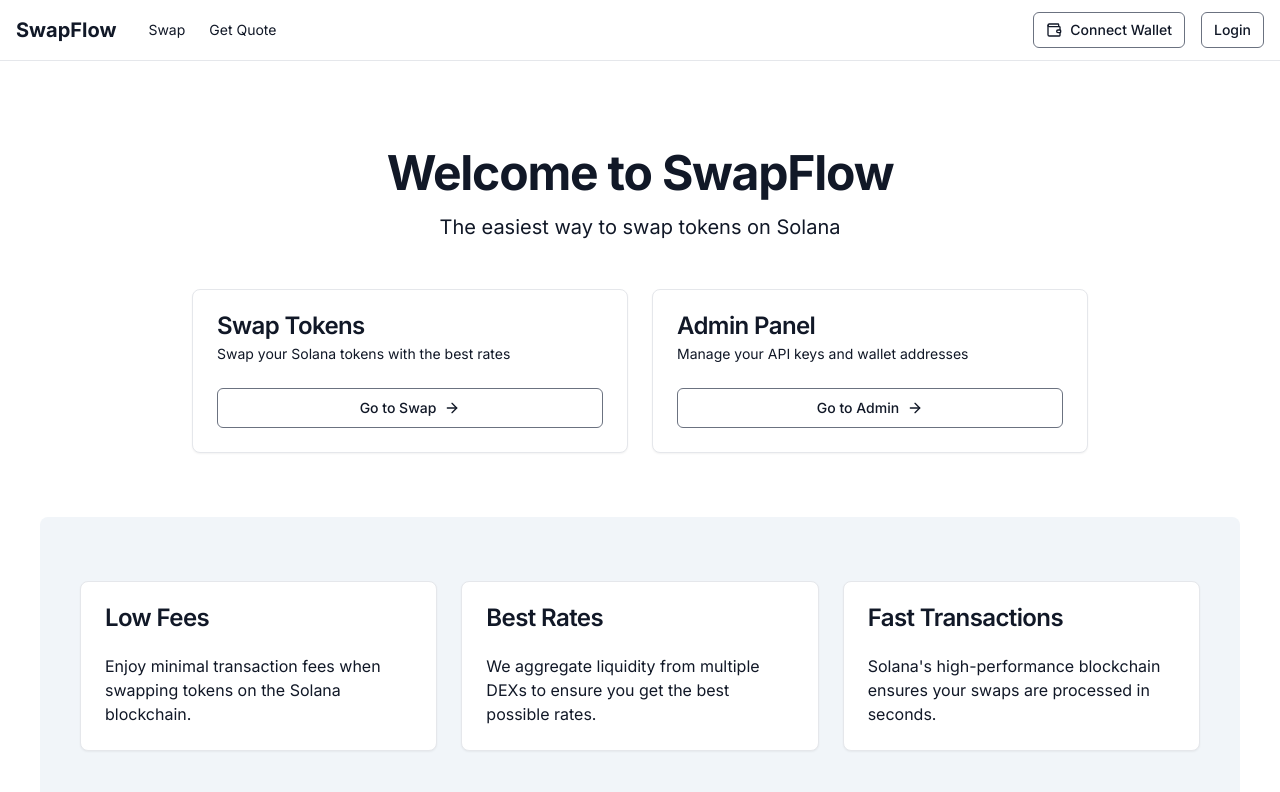
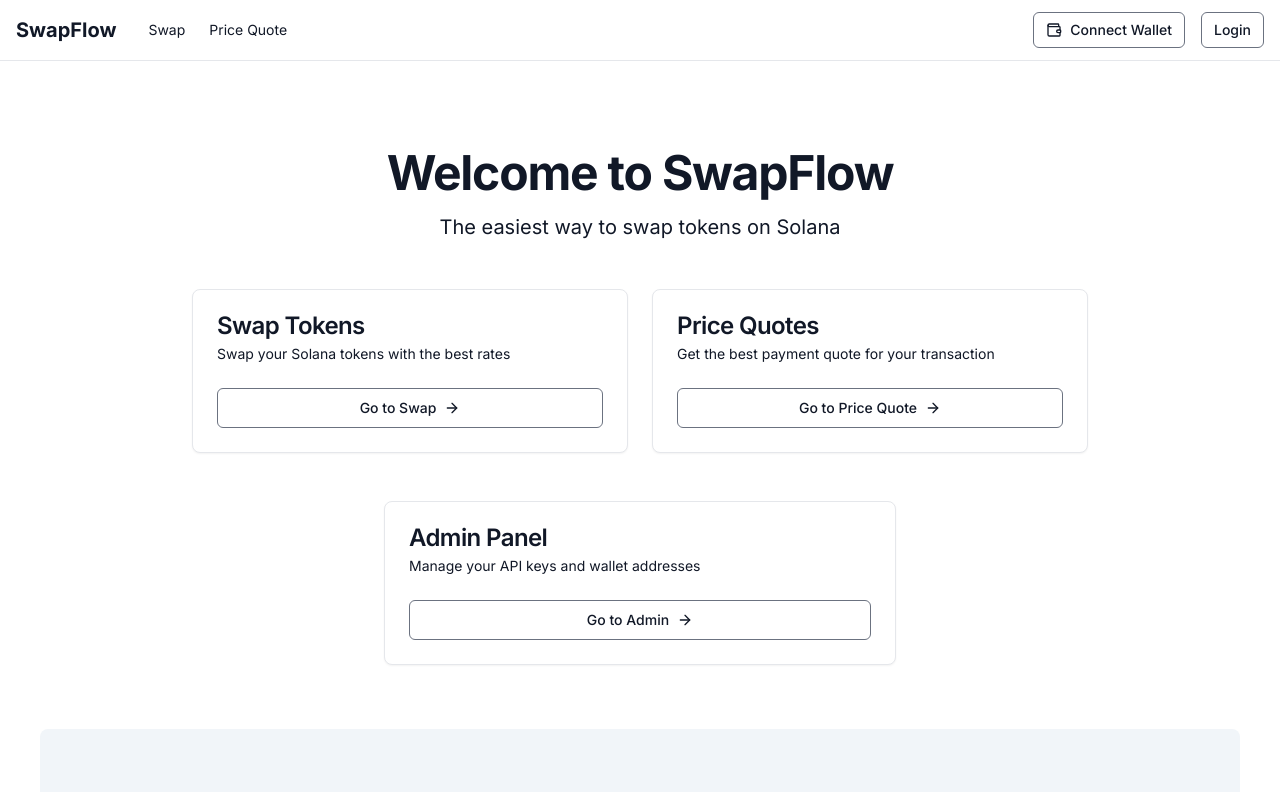
Before and after one commit to shubhanshu-02/SwapFlow, a React (Vite) app in the folder SwapFlow-Frontend/: page / in a window 1280 px wide. Shown: the top 792 px of the page. Built offline with nearby package versions, Linux system fonts and the light colour scheme; no server answers.

Commit message:
better landing page

```diff
--- a/SwapFlow-Frontend/src/components/Header.jsx
+++ b/SwapFlow-Frontend/src/components/Header.jsx
@@ -28,7 +28,7 @@ function Header() {
               to="/quote"
               className={`text-sm ${location.pathname === "/swap" ? "font-medium" : "text-muted-foreground"}`}
             >
-              Get Quote
+              Price Quote
             </Link>
             {user && (
               <Link
--- a/SwapFlow-Frontend/src/pages/HomePage.jsx
+++ b/SwapFlow-Frontend/src/pages/HomePage.jsx
@@ -11,7 +11,7 @@ function HomePage() {
         <p className="text-xl text-muted-foreground">The easiest way to swap tokens on Solana</p>
       </div>
 
-      <div className="grid grid-cols-1 md:grid-cols-2 gap-6 w-full max-w-4xl pb-8">
+      <div className="grid grid-cols-1 md:grid-cols-2 gap-6 w-full max-w-4xl pb-4">
         <Card>
           <CardHeader>
             <CardTitle>Swap Tokens</CardTitle>
@@ -28,6 +28,23 @@ function HomePage() {
 
         <Card>
           <CardHeader>
+            <CardTitle>Price Quotes</CardTitle>
+            <CardDescription>Get the best payment quote for your transaction</CardDescription>
+          </CardHeader>
+          <CardContent>
+            <Link to="/quote">
+              <Button className="w-full">
+                Go to Price Quote <ArrowRight className="ml-2 h-4 w-4" />
+              </Button>
+            </Link>
+          </CardContent>
+        </Card>
+
+      </div>
+
+<div className="gap-6 w-full max-w-lg pb-8">
+        <Card>
+          <CardHeader>
             <CardTitle>Admin Panel</CardTitle>
             <CardDescription>Manage your API keys and wallet addresses</CardDescription>
           </CardHeader>
@@ -39,9 +56,9 @@ function HomePage() {
             </Link>
           </CardContent>
         </Card>
+</div>
 
 
-      </div>
 
       <div className="px-6">
 
```
